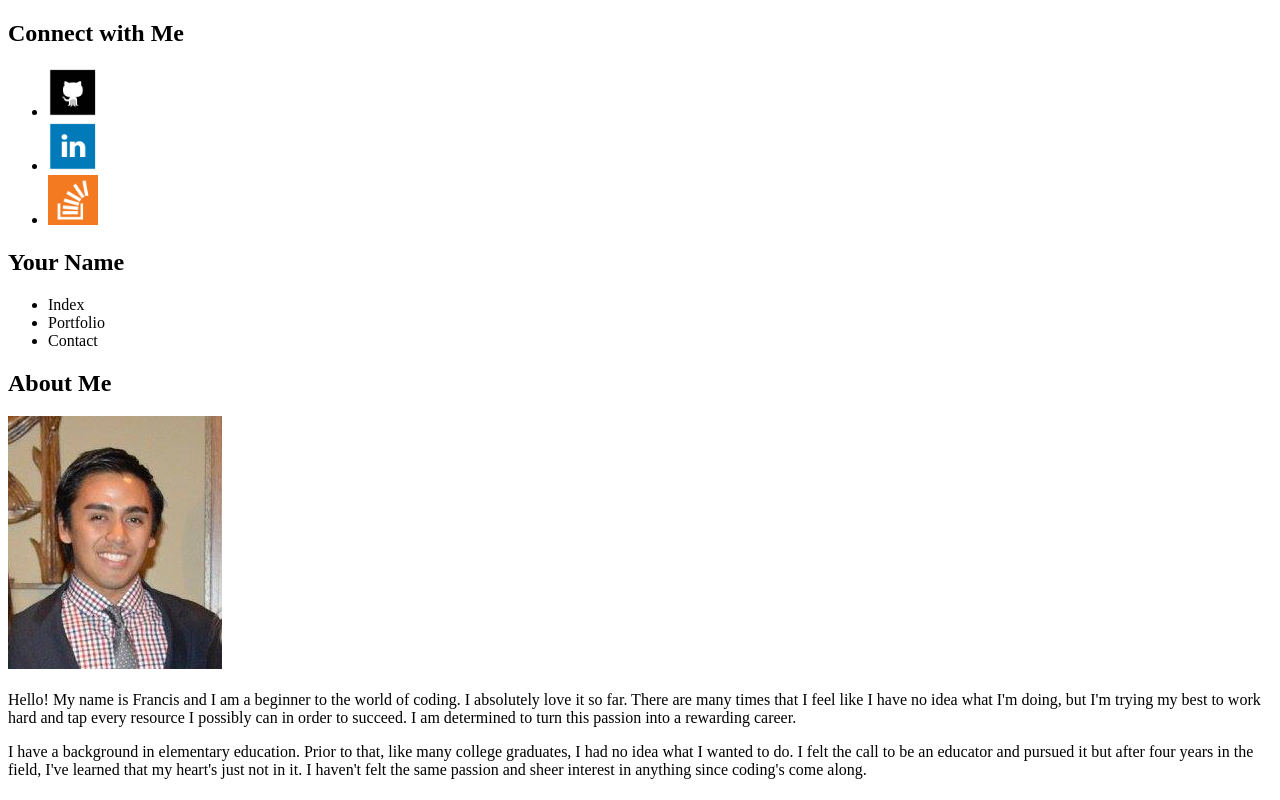
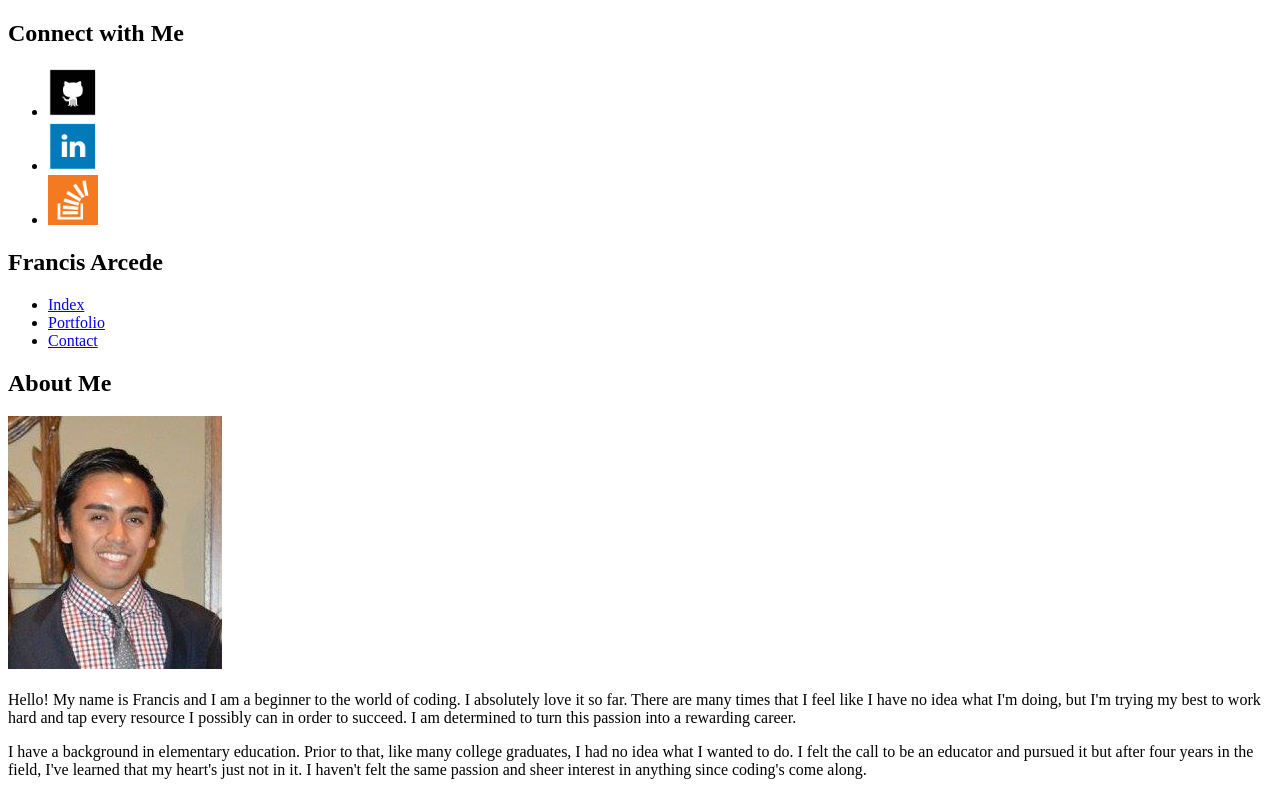
Before and after one commit to ancisqos/Basic-Portfolio, a plain HTML site: page index.html in a window 1280 px wide. Drawn offline with Linux system fonts and the light colour scheme.

Commit message:
Update Index File

```diff
--- a/index.html
+++ b/index.html
@@ -9,8 +9,11 @@
 
 </head>
 
+<body>
 
-		<section id="contact-info">
+	<div id="container">
+
+	<section id="contact-info">
 			<h2>Connect with Me</h2>
 			<ul>
 				<li><a href="https://github.com/ancisqos"> <img border="0" src="assets/images/Github Logo.png" width="50" height="50"></a></li>
@@ -19,22 +22,18 @@
 
 				<li><a href="https://stackoverflow.com/users/7754215/ancisqos"> <img border="0" src="assets/images/Overflow Logo.png" width="50" height="50"></a></li>
 			</ul>
-		</section>
+	</section>
 
-		<section id="Your Name">
-	  		<h2>Your Name</h2>
+	<section id="Francis Arcede">
+	  		<h2>Francis Arcede</h2>
 	  	<ul>
-	   		<li>Index<a href="index.html"></a></li>
-	    	<li>Portfolio<a href="portfolio.html"></a></li>
-	    	<li>Contact<a href="contact.html"></a></li>
+	   		<li><a href="index.html">Index</a></li>
+	    	<li><a href="portfolio.html">Portfolio</a></li>
+	    	<li><a href="contact.html">Contact</a></li>
 	    </ul>
-	  </section>
+	</section>
 
-<body>
-
-	<div id="container">
-
-	  <section id="About Me">
+	  <section id="aboutMe">
 
 	<h2>About Me</h2>
 
```
